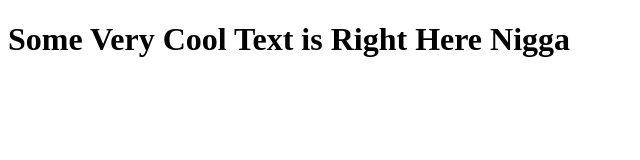
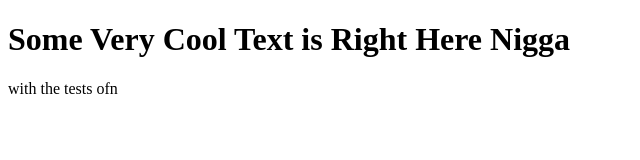
Before and after one commit to Sultankaziev/git-part-2, a plain HTML site: page index.html in a window 1280 px wide. Shown: the whole page, without its empty margins (0-640 px from the left). Drawn offline with Linux system fonts and the light colour scheme.

Commit message:
new changes with tests

```diff
--- a/index.html
+++ b/index.html
@@ -7,5 +7,6 @@
 </head>
 <body>
 	<H1>Some Very Cool Text is Right Here Nigga</H1>
+with the tests ofn
 </body>
 </html>
```
